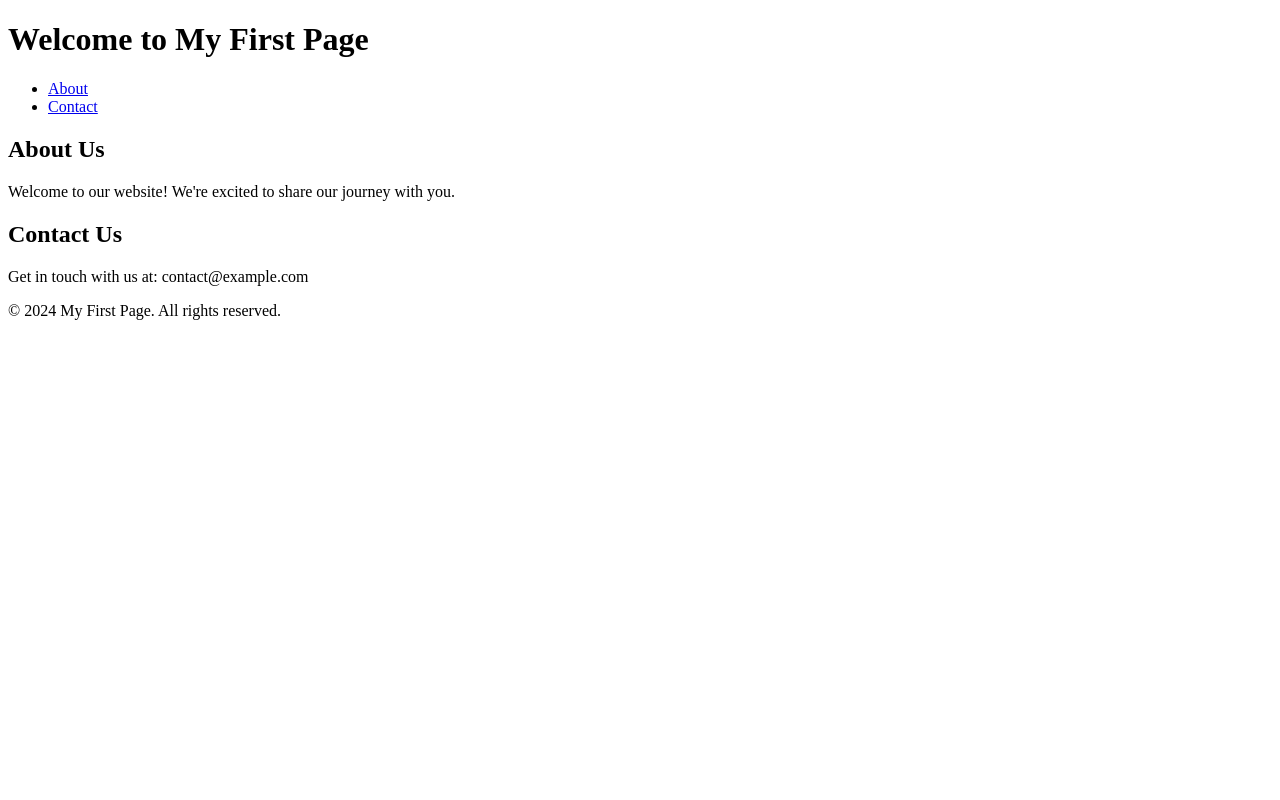
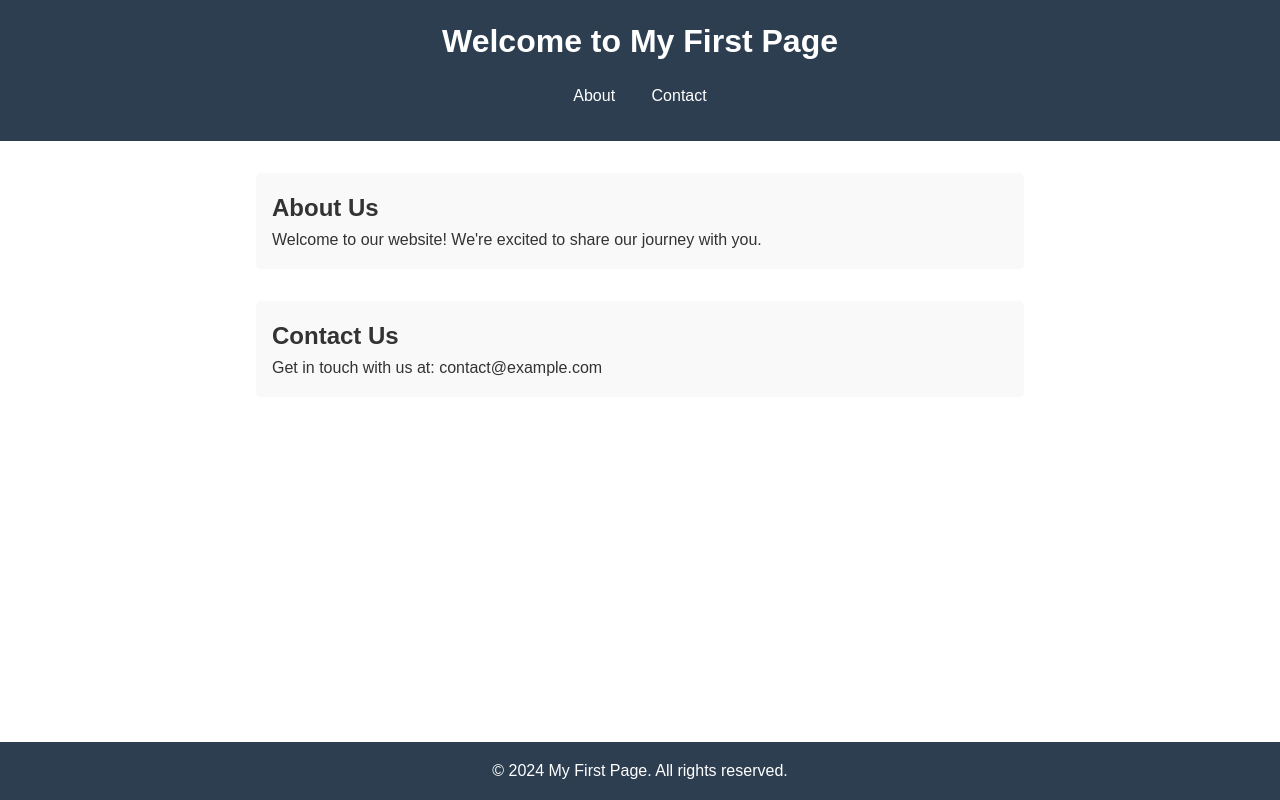
Before and after one commit to zeeshanfr472/my-first-page, a plain HTML site: page index.html in a window 1280 px wide. Drawn offline with Linux system fonts and the light colour scheme.

Commit message:
Add CSS styling

```diff
--- a/index.html
+++ b/index.html
@@ -4,6 +4,7 @@
     <meta charset="UTF-8">
     <meta name="viewport" content="width=device-width, initial-scale=1.0">
     <title>My First Page</title>
+    <link rel="stylesheet" href="styles.css">
 </head>
 <body>
     <header>
--- /dev/null
+++ b/styles.css
@@ -0,0 +1,56 @@
+* {
+    margin: 0;
+    padding: 0;
+    box-sizing: border-box;
+}
+
+body {
+    font-family: Arial, sans-serif;
+    line-height: 1.6;
+    color: #333;
+}
+
+header {
+    background-color: #2c3e50;
+    color: white;
+    padding: 1rem;
+    text-align: center;
+}
+
+nav ul {
+    list-style: none;
+    padding: 1rem 0;
+}
+
+nav ul li {
+    display: inline;
+    margin: 0 1rem;
+}
+
+nav a {
+    color: white;
+    text-decoration: none;
+}
+
+main {
+    max-width: 800px;
+    margin: 2rem auto;
+    padding: 0 1rem;
+}
+
+section {
+    margin-bottom: 2rem;
+    padding: 1rem;
+    background-color: #f9f9f9;
+    border-radius: 5px;
+}
+
+footer {
+    background-color: #2c3e50;
+    color: white;
+    text-align: center;
+    padding: 1rem;
+    position: fixed;
+    bottom: 0;
+    width: 100%;
+}
```
